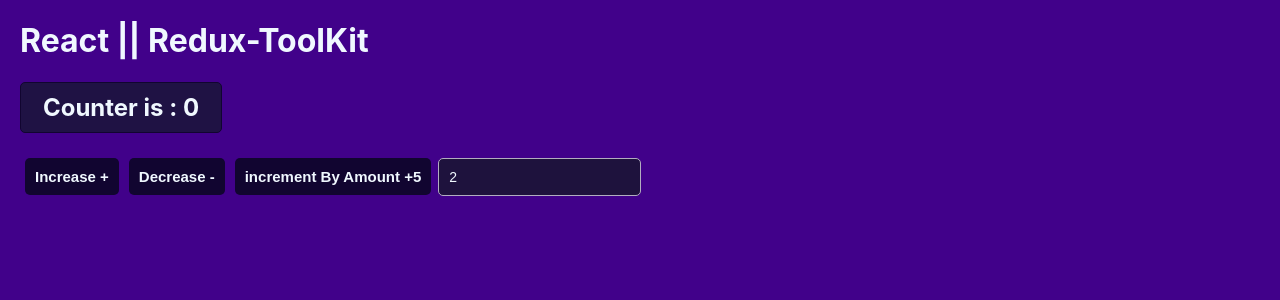
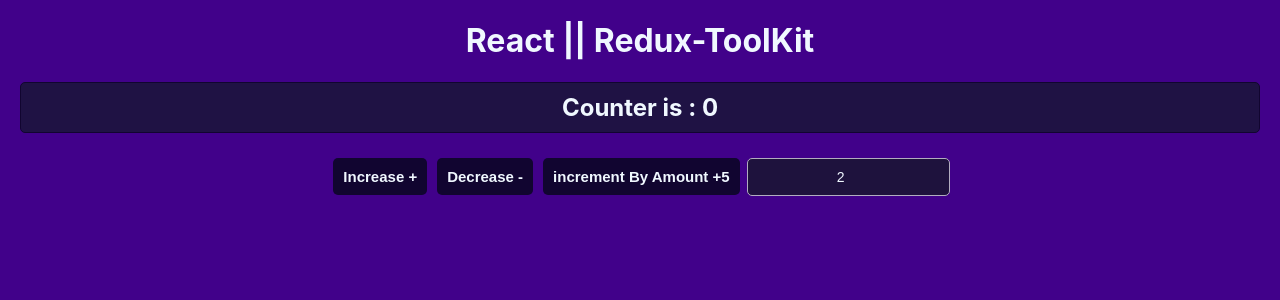
Before and after one commit to hasanashrafi/redux-toolkit, a React (Create React App) app: page / in a window 1280 px wide. Shown: the top 300 px of the page. Built offline with nearby package versions, Linux system fonts and the light colour scheme.

Commit message:
h2 display changed

```diff
--- a/src/App.css
+++ b/src/App.css
@@ -1,5 +1,7 @@
+* {
+  text-align: center;
+}
 .App {
-  text-align: left;
   margin: 20px;
 }
 
@@ -15,8 +17,8 @@
   cursor: pointer;
 }
 h2 {
+  display: block;
   text-align: center;
-  width: 180px;
   border: 1px solid #110530;
   padding: 10px;
   border-radius: 5px;
```
